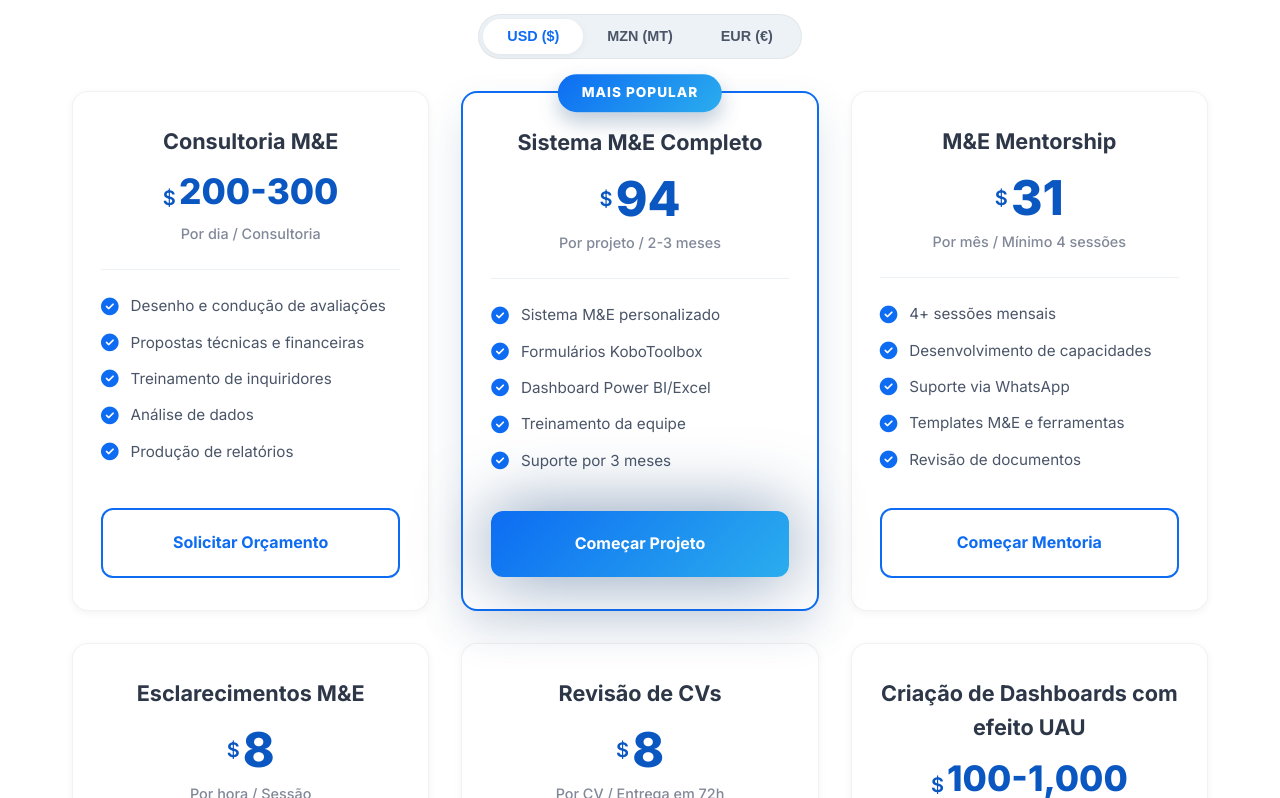
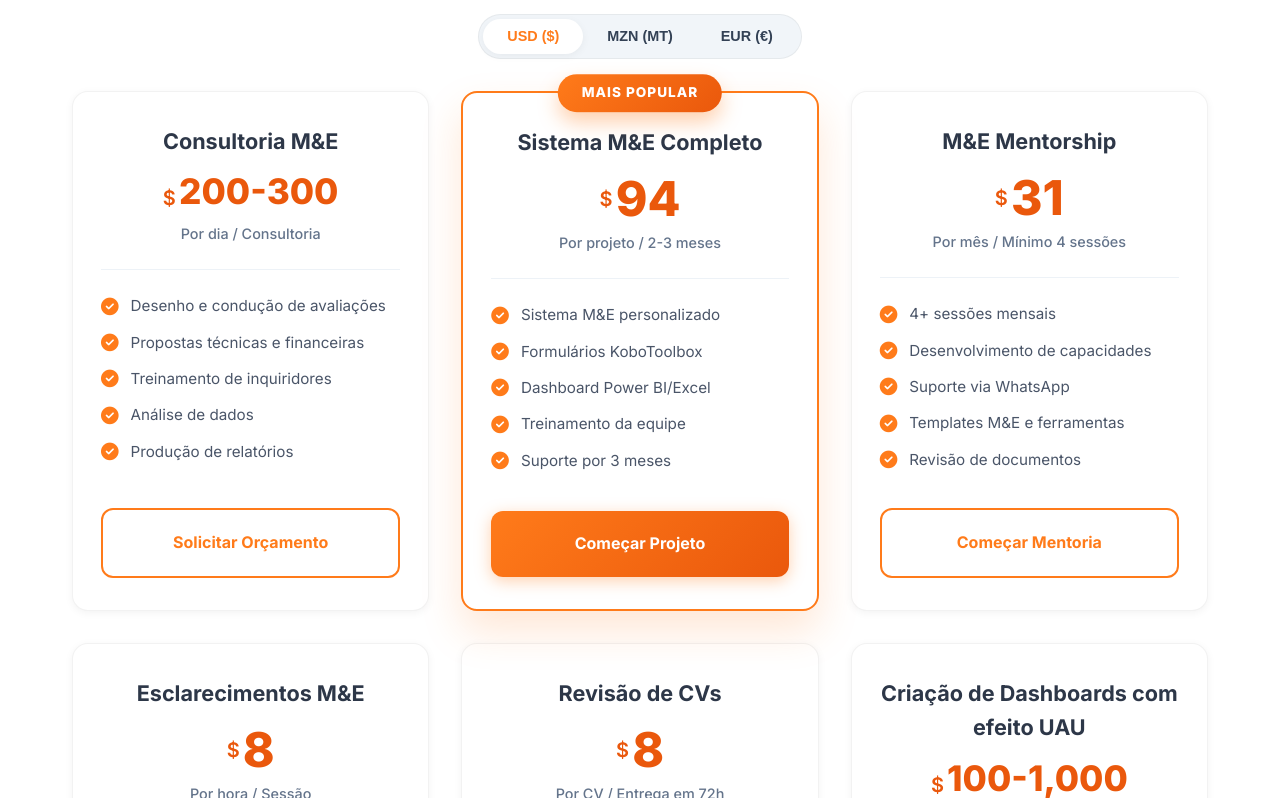
Before and after one commit to afonsoDomingos/gabrielarmindo, a Vue app: page / in a window 1280 px wide. Shown: the part 5155-5953 px from the top of the page. Built offline with nearby package versions, Linux system fonts and the light colour scheme; no server answers.

Commit message:
style: sincronizar paleta de cores da pagina inicial com o tema laranja e dark slate do painel administrativo

```diff
--- a/src/assets/main.css
+++ b/src/assets/main.css
@@ -2,29 +2,29 @@
    CSS Variables & Root Styles
    ======================================== */
 :root {
-    /* Colors - Premium Blue Palette */
-    --primary-hue: 215;
-    --primary-sat: 90%;
-    --primary-light: 50%;
+    /* Colors - Vibrant Orange & Dark Slate Palette (Paleta oficial do Painel de Controlo) */
+    --primary-hue: 25;
+    --primary-sat: 100%;
+    --primary-light: 55%;
 
-    --primary-color: hsl(var(--primary-hue), var(--primary-sat), var(--primary-light));
-    --primary-dark: hsl(var(--primary-hue), var(--primary-sat), 40%);
-    --primary-light-color: hsl(var(--primary-hue), var(--primary-sat), 65%);
+    --primary-color: #FF7B1A;
+    --primary-dark: #EA580C;
+    --primary-light-color: #FFA454;
 
-    --secondary-color: hsl(200, 85%, 55%);
-    --accent-color: hsl(185, 80%, 45%);
+    --secondary-color: #F97316;
+    --accent-color: #0F172A;
 
-    --text-primary: hsl(220, 25%, 15%);
-    --text-secondary: hsl(220, 15%, 35%);
-    --text-muted: hsl(220, 10%, 55%);
+    --text-primary: #0F172A;
+    --text-secondary: #334155;
+    --text-muted: #64748B;
 
     --bg-primary: #ffffff;
-    --bg-secondary: #f4f7fa;
-    --bg-tertiary: #edf2f7;
+    --bg-secondary: #f8fafc;
+    --bg-tertiary: #f1f5f9;
 
-    --gradient-1: linear-gradient(135deg, var(--primary-color), var(--secondary-color));
-    --gradient-2: linear-gradient(135deg, var(--secondary-color), var(--accent-color));
-    --gradient-3: linear-gradient(135deg, var(--primary-color), var(--accent-color));
+    --gradient-1: linear-gradient(135deg, #FF7B1A 0%, #EA580C 100%);
+    --gradient-2: linear-gradient(135deg, #FF7B1A 0%, #FB923C 100%);
+    --gradient-3: linear-gradient(135deg, #0F172A 0%, #1E293B 100%);
 
     /* Spacing - Responsive */
     --spacing-xs: 0.5rem;
@@ -222,12 +222,12 @@ ul {
 .btn-primary {
     background: var(--gradient-1);
     color: white;
-    box-shadow: 0 0 70px rgba(44, 82, 130, 0.6);
+    box-shadow: 0 4px 16px rgba(255, 123, 26, 0.35);
 }
 
 .btn-primary:hover {
     transform: translateY(-2px);
-    box-shadow: 0 8px 24px rgba(44, 82, 130, 0.4);
+    box-shadow: 0 8px 25px rgba(255, 123, 26, 0.5);
 }
 
 /* Animations */
@@ -458,7 +458,7 @@ ul {
     width: 34px;
     height: 34px;
     border-radius: 50%;
-    background: rgba(37, 99, 235, 0.08);
+    background: rgba(255, 123, 26, 0.1);
     display: flex;
     align-items: center;
     justify-content: center;
@@ -471,7 +471,7 @@ ul {
     background: var(--primary-color);
     color: #ffffff;
     transform: scale(1.08) translateY(1px);
-    box-shadow: 0 4px 12px rgba(37, 99, 235, 0.35);
+    box-shadow: 0 4px 12px rgba(255, 123, 26, 0.4);
 }
 
 @media (max-width: 480px) {
--- a/src/components/Blog.vue
+++ b/src/components/Blog.vue
@@ -349,7 +349,7 @@ onMounted(fetchPosts);
     border-radius: 50%;
     object-fit: cover;
     object-position: top center;
-    border: 1.5px solid var(--primary-color, #2563eb);
+    border: 1.5px solid var(--primary-color, #FF7B1A);
     box-shadow: 0 2px 6px rgba(0, 0, 0, 0.1);
     flex-shrink: 0;
 }
@@ -366,7 +366,7 @@ onMounted(fetchPosts);
     border-radius: 50%;
     object-fit: cover;
     object-position: top center;
-    border: 1.5px solid var(--primary-color, #2563eb);
+    border: 1.5px solid var(--primary-color, #FF7B1A);
     flex-shrink: 0;
 }
 
--- a/src/components/Hero.vue
+++ b/src/components/Hero.vue
@@ -200,8 +200,8 @@ onUnmounted(() => {
     left: 0;
     right: 0;
     bottom: 0;
-    background: radial-gradient(circle at 20% 20%, rgba(44, 82, 130, 0.08) 0%, transparent 50%),
-                radial-gradient(circle at 80% 80%, rgba(66, 153, 225, 0.1) 0%, transparent 50%);
+    background: radial-gradient(circle at 20% 20%, rgba(255, 123, 26, 0.08) 0%, transparent 50%),
+                radial-gradient(circle at 80% 80%, rgba(234, 88, 12, 0.05) 0%, transparent 50%);
     z-index: -1;
 }
 
@@ -221,8 +221,8 @@ onUnmounted(() => {
     align-items: center;
     gap: 0.5rem;
     padding: 0.5rem 1rem;
-    background: rgba(44, 82, 130, 0.08);
-    border: 1px solid rgba(44, 82, 130, 0.2);
+    background: rgba(255, 123, 26, 0.08);
+    border: 1px solid rgba(255, 123, 26, 0.2);
     border-radius: 50px;
     color: var(--primary-color);
     font-size: 0.875rem;
@@ -268,7 +268,7 @@ onUnmounted(() => {
 
 .animated-name:hover {
     transform: scale(1.08) translateY(-5px) rotateX(5deg);
-    filter: drop-shadow(0 0 12px rgba(44, 82, 130, 0.4));
+    filter: drop-shadow(0 0 12px rgba(255, 123, 26, 0.45));
     cursor: pointer;
 }
 
@@ -345,7 +345,7 @@ onUnmounted(() => {
     background: var(--gradient-1);
     color: white;
     transform: translateY(-4px);
-    box-shadow: 0 8px 16px rgba(44, 82, 130, 0.3);
+    box-shadow: 0 8px 16px rgba(255, 123, 26, 0.35);
 }
 
 .hero-name {
@@ -356,8 +356,8 @@ onUnmounted(() => {
 
 .hero-name:hover {
     transform: scale(1.05) translateY(-5px);
-    text-shadow: 0 10px 20px rgba(44, 82, 130, 0.2);
-    filter: drop-shadow(0 0 8px rgba(44, 120, 130, 0.4));
+    text-shadow: 0 10px 20px rgba(255, 123, 26, 0.2);
+    filter: drop-shadow(0 0 8px rgba(255, 123, 26, 0.4));
 }
 
 .image-wrapper {
@@ -376,7 +376,7 @@ onUnmounted(() => {
     border-radius: 50%;
     padding: 10px;
     background: var(--gradient-1);
-    box-shadow: 0 0 50px rgba(44, 82, 130, 0.4);
+    box-shadow: 0 0 50px rgba(255, 123, 26, 0.35);
     z-index: 2;
     transition: all 0.6s ease;
     display: flex;
--- a/src/components/Navbar.vue
+++ b/src/components/Navbar.vue
@@ -103,14 +103,14 @@ onUnmounted(() => {
     object-fit: cover;
     object-position: top center;
     border: 2px solid var(--primary-color);
-    box-shadow: 0 4px 12px rgba(44, 82, 130, 0.2);
+    box-shadow: 0 4px 12px rgba(255, 123, 26, 0.25);
     transition: all var(--transition-normal);
 }
 
 .nav-logo:hover .logo-photo {
     transform: scale(1.08);
     border-color: var(--secondary-color);
-    box-shadow: 0 6px 16px rgba(44, 82, 130, 0.35);
+    box-shadow: 0 6px 16px rgba(255, 123, 26, 0.4);
 }
 
 .logo-text-group {
--- a/src/components/ResumeTabs.vue
+++ b/src/components/ResumeTabs.vue
@@ -682,8 +682,8 @@ onMounted(fetchResume);
 .skill-detail-card {
   position: relative;
   padding: 1.5rem 2rem;
-  background: #f8fbff;
-  border: 1px solid rgba(43, 108, 176, 0.1);
+  background: #fffaf5;
+  border: 1px solid rgba(255, 123, 26, 0.15);
   border-radius: var(--radius-md);
   box-shadow: 0 4px 6px rgba(0,0,0,0.02);
   display: flex;
@@ -864,7 +864,7 @@ onMounted(fetchResume);
   display: flex;
   align-items: center;
   justify-content: center;
-  background: rgba(43, 108, 176, 0.05);
+  background: rgba(255, 123, 26, 0.08);
   border-radius: 50%;
   color: var(--primary-dark);
   font-size: 1.5rem;
@@ -923,7 +923,7 @@ onMounted(fetchResume);
 .partner-card:hover {
   transform: translateY(-5px);
   box-shadow: var(--shadow-md);
-  border-color: rgba(43, 108, 176, 0.2);
+  border-color: rgba(255, 123, 26, 0.25);
 }
 
 .partner-icon {
@@ -932,7 +932,7 @@ onMounted(fetchResume);
   display: flex;
   align-items: center;
   justify-content: center;
-  background: rgba(43, 108, 176, 0.05);
+  background: rgba(255, 123, 26, 0.08);
   border-radius: 50%;
   color: var(--primary-dark);
   font-size: 1.5rem;
--- a/src/components/Services.vue
+++ b/src/components/Services.vue
@@ -249,7 +249,7 @@ const getDisplayPrice = (plan) => {
   border: 2px solid var(--primary-color);
   transform: scale(1.05);
   z-index: 2;
-  box-shadow: 0 20px 40px rgba(44, 82, 130, 0.15);
+  box-shadow: 0 20px 40px rgba(255, 123, 26, 0.18);
 }
 
 .popular-badge {
@@ -265,7 +265,7 @@ const getDisplayPrice = (plan) => {
   font-size: 0.85rem;
   text-transform: uppercase;
   letter-spacing: 1px;
-  box-shadow: 0 10px 20px rgba(44, 82, 130, 0.3);
+  box-shadow: 0 10px 20px rgba(255, 123, 26, 0.35);
 }
 
 .card-head {
--- a/src/components/ServicesOverview.vue
+++ b/src/components/ServicesOverview.vue
@@ -174,7 +174,7 @@ const { t } = useLanguage();
 .overview-card:hover {
   transform: translateY(-5px);
   box-shadow: var(--shadow-lg);
-  border-color: rgba(43, 108, 176, 0.2);
+  border-color: rgba(255, 123, 26, 0.25);
 }
 
 .overview-icon-container {
@@ -194,7 +194,7 @@ const { t } = useLanguage();
   align-items: center;
   justify-content: center;
   font-size: 1.5rem;
-  box-shadow: 0 8px 16px rgba(43, 108, 176, 0.2);
+  box-shadow: 0 8px 16px rgba(255, 123, 26, 0.25);
 }
 
 .overview-card h3 {
--- a/src/components/Testimonials.vue
+++ b/src/components/Testimonials.vue
@@ -102,8 +102,8 @@ const prev = () => {
 .testimonial-content {
   text-align: center;
   padding: 3rem;
-  background: #f8fbff;
-  border: 1px solid rgba(43, 108, 176, 0.1);
+  background: #fffaf5;
+  border: 1px solid rgba(255, 123, 26, 0.15);
   border-radius: var(--radius-lg);
   flex: 1;
 }
```
Also changed, not shown: 4 other files (tests, documents, lock files or other folders).
